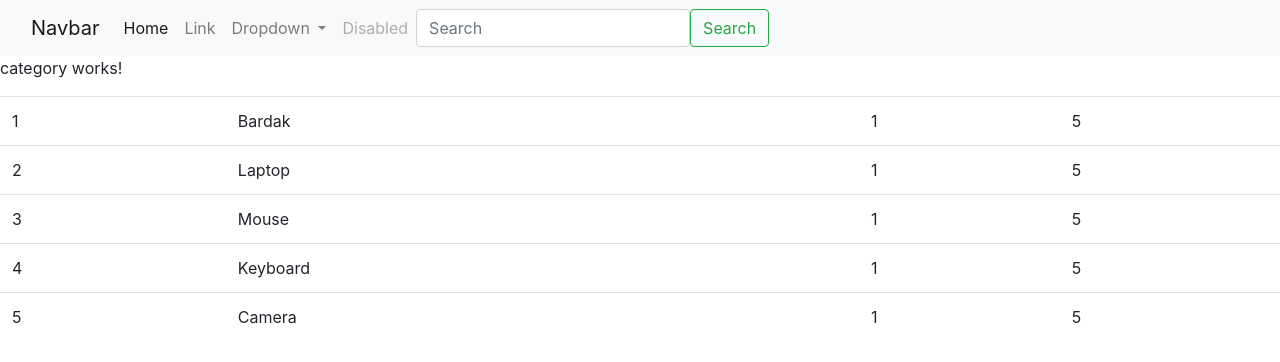
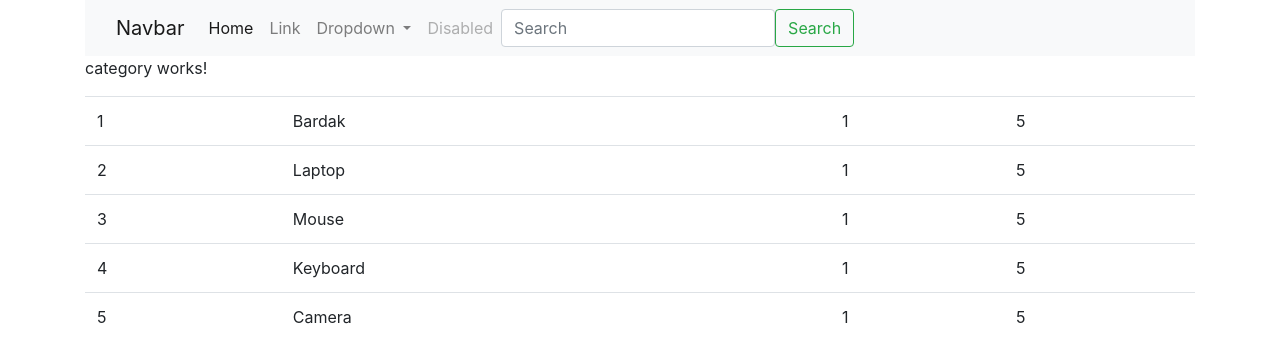
Before and after one commit to EmreGundogdu/Frontend-NorthwindApp, an Angular app: page / in a window 1280 px wide. Shown: the top 362 px of the page. Built offline with nearby package versions, Linux system fonts and the light colour scheme.

Commit message:
Added bootstrap 5

```diff
--- a/src/app/app.component.html
+++ b/src/app/app.component.html
@@ -1,13 +1,8 @@
-<!-- Welcome to {{title}}
-Hello {{user}}
 
-
-<ul>
-    <li *ngFor="let product of products">{{product.productName}}</li>
-</ul> -->
-
+<div class="container">
 <app-navi></app-navi>
 <app-category></app-category>
 <app-product></app-product>
 
 <router-outlet></router-outlet>
+</div>
```
